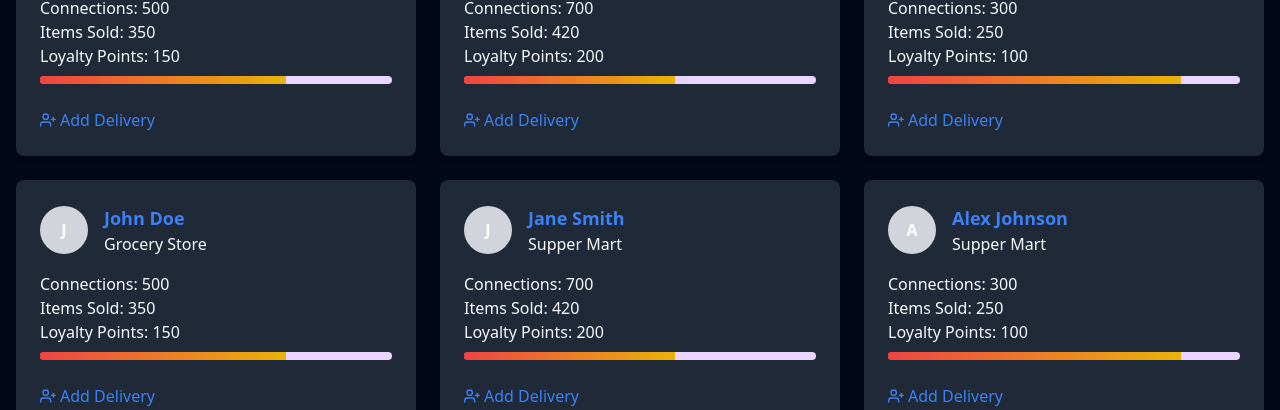
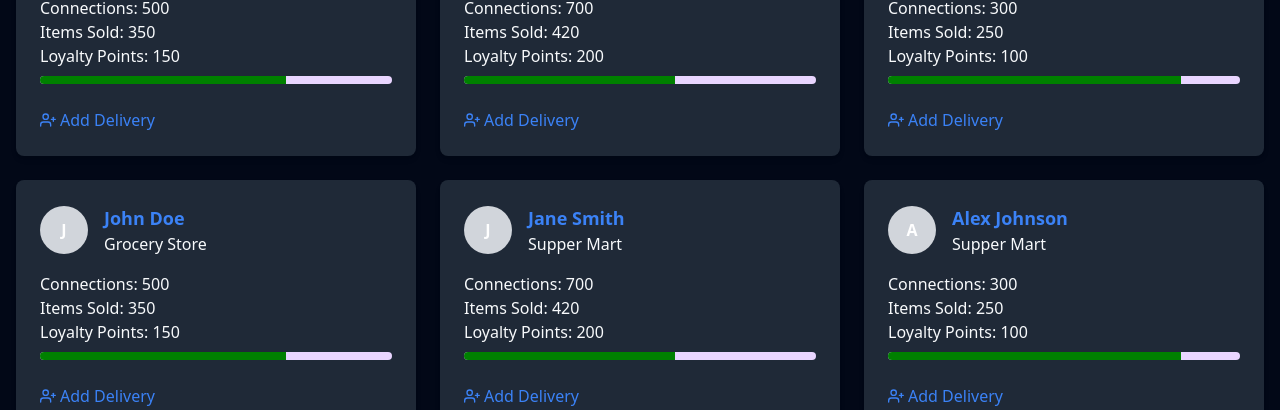
Before and after one commit to AkshadGawde/hackathon, a React (Vite) app: page /attendance in a window 1280 px wide. Shown: the part 334-744 px from the top of the page. Built offline with nearby package versions, Linux system fonts and the light colour scheme; no server answers.

Commit message:
network_progressbar

```diff
--- a/src/Pages/Student/Attendance/Attendance.jsx
+++ b/src/Pages/Student/Attendance/Attendance.jsx
@@ -133,9 +133,9 @@ const Attendance = () => {
                     <div
                       style={{
                         width: `${(person.itemsSold / person.connections) * 100}%`,
-                        backgroundColor: "#FF0000", // Red color
+                        backgroundColor: "green", // Red color
                       }}
-                      className="h-full bg-gradient-to-r from-red-500 to-yellow-500" // Red to Yellow gradient
+                      className="h-full " // Red to Yellow gradient
                     ></div>
                   </div>
                 </div>
```
